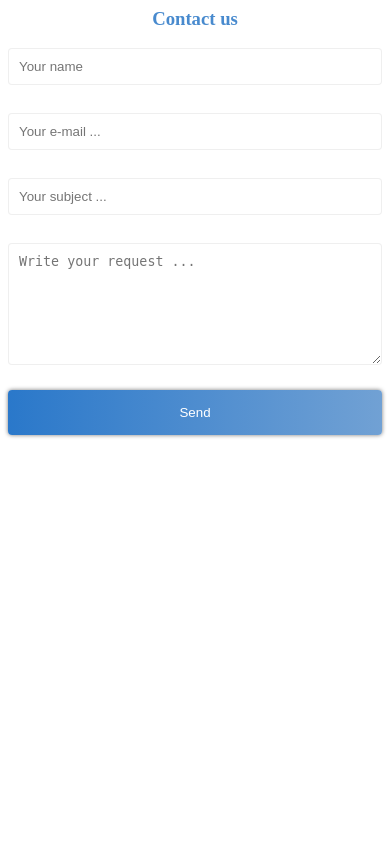
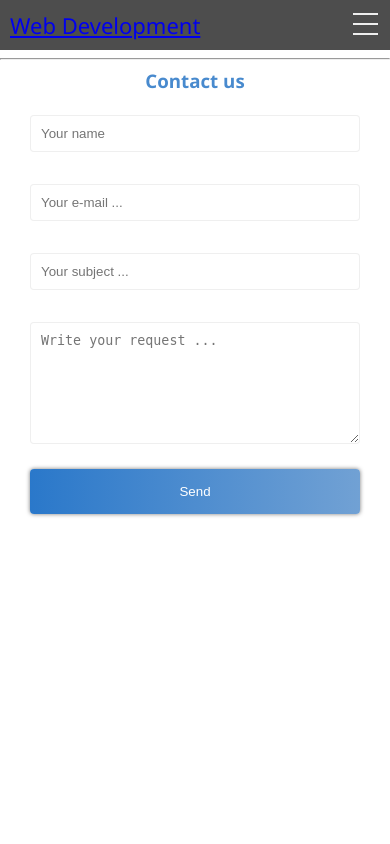
Before and after one commit to id8lab/python-flask, a Flask app: page /contactus in a window 390 px wide. Run offline with Flask 2, Linux system fonts and the light colour scheme.

Commit message:
added menu, style.css, newsletter page

```diff
--- a/app/routes.py
+++ b/app/routes.py
@@ -4,12 +4,14 @@ from app import app
 ###############################################
 from flask import Flask, render_template, request
 from forms import ContactForm
+from forms import NewsLetterForm
 import pandas as pd
 
 @app.route('/')
 @app.route('/index')
 def index():
-    return "Hello, World!"
+    user = {'username': 'Michael'}
+    return render_template('index.html', title='Home', user=user)
 
 ###############################################
 #       Render Contact page                   #
@@ -27,3 +29,18 @@ def get_contact():
         return render_template('contact.html', form=form)
     else:
         return render_template('contact.html', form=form)
+
+###############################################
+#       Render News letter page               #
+###############################################
+@app.route('/newsletter', methods=["GET","POST"])
+def get_newsletter():
+    form = NewsLetterForm()
+    if request.method == 'POST':
+        name =  request.form["name"]
+        email = request.form["email"]
+        res = pd.DataFrame({'name':name, 'email':email}, index=[0])
+        res.to_csv('./newsletter.csv')
+        return render_template('newsletter.html', form=form)
+    else:
+        return render_template('newsletter.html', form=form)
--- a/app/static/styles.css
+++ b/app/static/styles.css
@@ -1,4 +1,106 @@
-***************************************************************************
+/**/
+* {
+    box-sizing: border-box;
+  }
+
+  body {
+    margin: 0px;
+    font-family: 'segoe ui';
+  }
+
+  .nav {
+    height: 50px;
+    width: 100%;
+    background-color: #4d4d4d;
+    position: relative;
+  }
+
+  .nav > .nav-header {
+    display: inline;
+  }
+
+  .nav > .nav-header > .nav-title {
+    display: inline-block;
+    font-size: 22px;
+    color: #fff;
+    padding: 10px 10px 10px 10px;
+  }
+
+  .nav > .nav-btn {
+    display: none;
+  }
+
+  .nav > .nav-links {
+    display: inline;
+    float: right;
+    font-size: 18px;
+  }
+
+  .nav > .nav-links > a {
+    display: inline-block;
+    padding: 13px 10px 13px 10px;
+    text-decoration: none;
+    color: #efefef;
+  }
+
+  .nav > .nav-links > a:hover {
+    background-color: rgba(0, 0, 0, 0.3);
+  }
+
+  .nav > #nav-check {
+    display: none;
+  }
+
+  @media (max-width:600px) {
+    .nav > .nav-btn {
+      display: inline-block;
+      position: absolute;
+      right: 0px;
+      top: 0px;
+    }
+    .nav > .nav-btn > label {
+      display: inline-block;
+      width: 50px;
+      height: 50px;
+      padding: 13px;
+    }
+    .nav > .nav-btn > label:hover,.nav  #nav-check:checked ~ .nav-btn > label {
+      background-color: rgba(0, 0, 0, 0.3);
+    }
+    .nav > .nav-btn > label > span {
+      display: block;
+      width: 25px;
+      height: 10px;
+      border-top: 2px solid #eee;
+    }
+    .nav > .nav-links {
+      position: absolute;
+      display: block;
+      width: 100%;
+      background-color: #333;
+      height: 0px;
+      transition: all 0.3s ease-in;
+      overflow-y: hidden;
+      top: 50px;
+      left: 0px;
+    }
+    .nav > .nav-links > a {
+      display: block;
+      width: 100%;
+    }
+    .nav > #nav-check:not(:checked) ~ .nav-links {
+      height: 0px;
+    }
+    .nav > #nav-check:checked ~ .nav-links {
+      height: calc(100vh - 50px);
+      overflow-y: auto;
+    }
+  }
+
+
+
+
+/***************************************************************************
                                 CONTACT
 ***************************************************************************/
 
--- /dev/null
+++ b/app/templates/base.html
@@ -0,0 +1,40 @@
+<html>
+    <head>
+      {% if title %}
+      <title>{{ title }} - Web Development</title>
+      {% else %}
+      <title>Welcome to Web Development</title>
+      {% endif %}
+      <!-- add the right css file -->
+        {% block styles %}
+        <link rel="stylesheet" href="{{url_for('.static', filename='styles.css')}}">
+        {% endblock %}
+    </head>
+    <body>
+        <div class="nav">
+            <input type="checkbox" id="nav-check">
+            <div class="nav-header">
+              <div class="nav-title">
+                <a href="/index">Web Development</a>
+              </div>
+            </div>
+            <div class="nav-btn">
+              <label for="nav-check">
+                <span></span>
+                <span></span>
+                <span></span>
+              </label>
+            </div>
+
+            <div class="nav-links">
+              <a href="/index">Home</a>
+              <a href="#" >Products</a>
+              <a href="/contactus" >Contact</a>
+              <a href="/newsletter">News Letter</a>
+            </div>
+          </div>
+
+        <hr>
+        {% block content %}{% endblock %}
+    </body>
+</html>
--- a/app/templates/contact.html
+++ b/app/templates/contact.html
@@ -1,3 +1,4 @@
+{% extends "base.html" %}
 <!-- here we add our contact forms -->
 {% block content %}
 <div class="contact">
@@ -33,10 +34,3 @@
 </div>
 
 {% endblock %}
-
-
-
-<!-- add the right css file -->
-{% block styles %}
-<link rel="stylesheet" href="{{url_for('.static', filename='styles.css')}}">
-{% endblock %}
--- a/contactusMessage.csv
+++ /dev/null
@@ -1,2 +0,0 @@
-,name,email,subject,message
-0,Michael Hansen,michael@motethansen.com,hi i want cookies,lots of cookies
--- a/forms.py
+++ b/forms.py
@@ -7,3 +7,8 @@ class ContactForm(FlaskForm):
     subject = TextField("Subject")
     message = TextAreaField("Message")
     submit = SubmitField("Send")
+
+class NewsLetterForm(FlaskForm):
+    name = TextField("Name")
+    email = TextField("Email")
+    submit = SubmitField("Send")
--- a/requirements.txt
+++ b/requirements.txt
@@ -6,7 +6,6 @@ Jinja2==2.11.2
 MarkupSafe==1.1.1
 numpy==1.19.4
 pandas==1.1.5
-pkg-resources==0.0.0
 python-dateutil==2.8.1
 python-dotenv==0.15.0
 pytz==2020.5
```
Also changed, not shown: app/templates/index.html (added, +8 -0 lines), app/templates/newsletter.html (added, +26 -0 lines).
